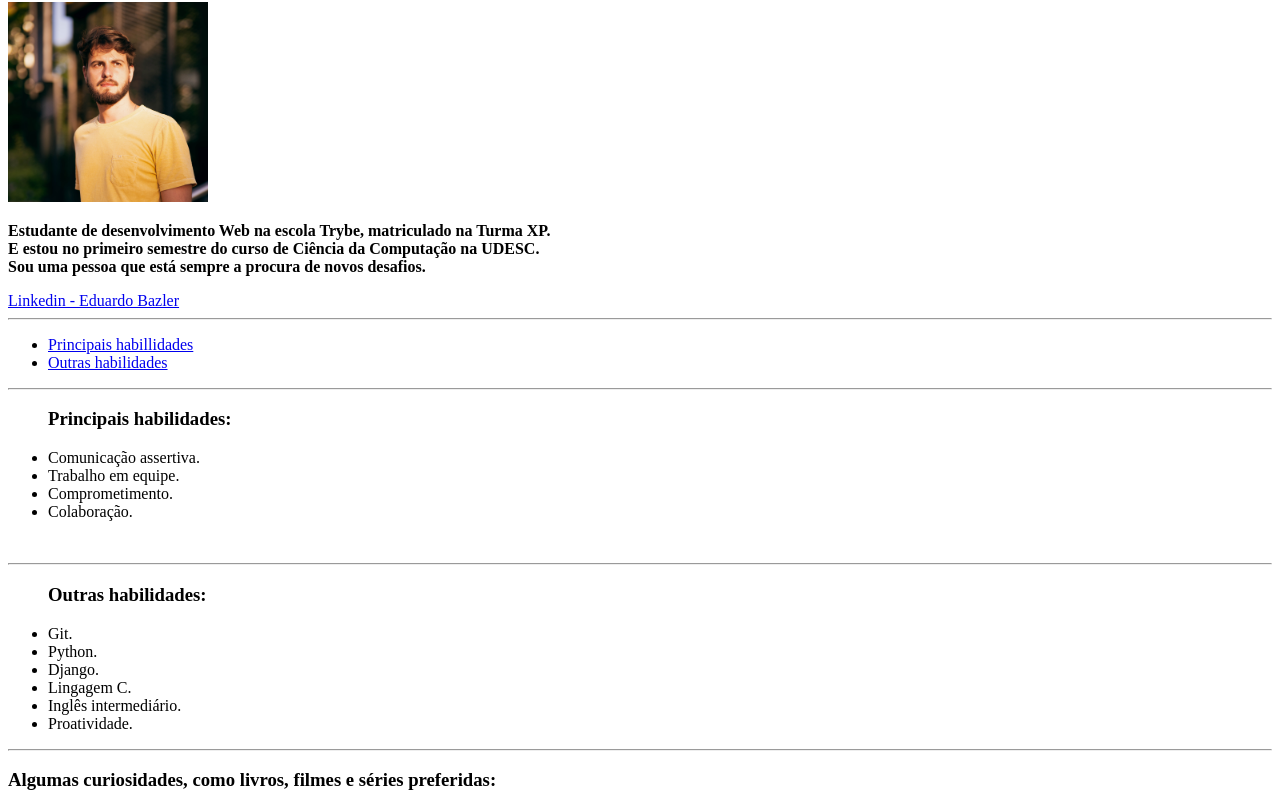
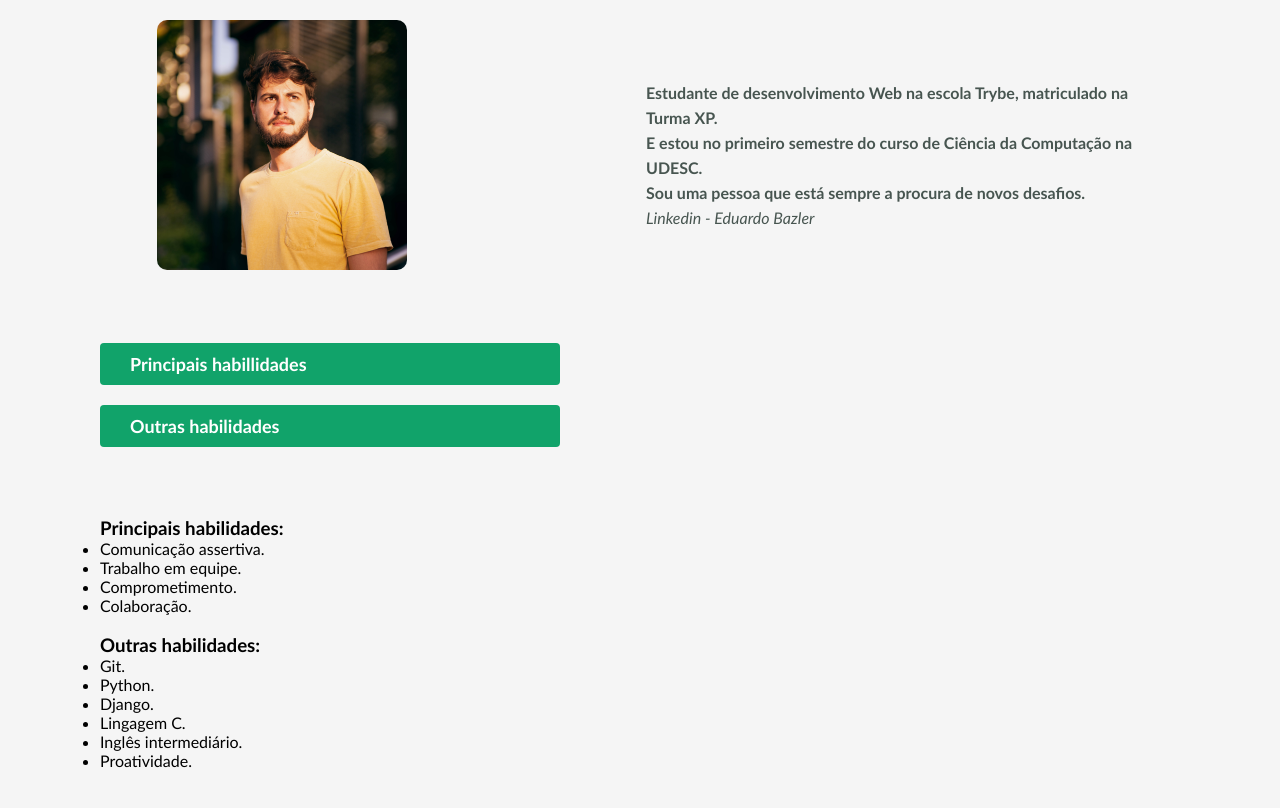
Before and after one commit to eduardobazler/eduardobazler.github.io, a plain HTML site: page index.html in a window 1280 px wide. Shown: the part 78-886 px from the top of the page. Drawn offline with Linux system fonts and the light colour scheme.

Commit message:
primeira edição

```diff
--- a/index.html
+++ b/index.html
@@ -4,47 +4,62 @@
     <meta charset="UTF-8" />
     <meta http-equiv="X-UA-Compatible" content="IE=edge" />
     <meta name="viewport" content="width=device-width, initial-scale=1.0" />
+    <link rel="stylesheet" href="style.css" />
     <title>Eduardo Bazler</title>
   </head>
-  <body>
+
+    <div class="header">
       <h1>Eduardo Bazler</h1>
-
+    </div>
+    <div class="apresentacao">
+      <div class="apresentacao-esquerda">
         <img
+          class="picture"
           src="imagens/eduardo.jpg"
           alt="foto de Eduardo Bazler"
-      width="200px;"
         />
+      </div>
 
+      <div class="apresentacao-direita">
         <p>
           <strong
-        >Estudante de desenvolvimento Web na escola Trybe, matriculado na Turma
-        XP.
+            >Estudante de desenvolvimento Web na escola Trybe, matriculado na
+            Turma XP.
             <br />
-        E estou no primeiro semestre do curso de Ciência da Computação na UDESC.
+            E estou no primeiro semestre do curso de Ciência da Computação na
+            UDESC.
             <br />
             Sou uma pessoa que está sempre a procura de novos desafios.
           </strong>
         </p>
+        <a
+          href="https://www.linkedin.com/in/eduardo-bazler-782495127/"
+          target="_blanck"
+          >Linkedin - Eduardo Bazler</a
+        >
+      </div>
+      <div class="clear"></div>
+    </div>
 
-    <a href="https://www.linkedin.com/in/eduardo-bazler-782495127/" target="_blanck">Linkedin - Eduardo Bazler</a>
 
-    <hr>
+    <div class="referencia-botao">
+      <a href="#principais_habilidades" class="button " >Principais habillidades</a>
+      <a href="#Outras_habilidades" class="button" >Outras habilidades</a>
+    </div>
+
+
+    <div class="lista-habilidades">
       <ul>
-      <li><a href="#principais_habilidades" >Principais habillidades</a></li>
-      <li><a href="#Outras_habilidades">Outras habilidades</a></li>
-    </ul>
-    <hr>
-    <ul id= principais_habilidades>
-      <h3>Principais habilidades:</h3>
+        <h3 class="hero-title">Principais habilidades:</h3>
         <li>Comunicação assertiva.</li>
         <li>Trabalho em equipe.</li>
         <li>Comprometimento.</li>
         <li>Colaboração.</li>
       </ul>
-    <br>
-    <hr>
-    <ul id="Outras_habilidades">
-        <h3>Outras habilidades:</h3>
+      <br />
+
+      <ul >
+        <h3 class="hero-title">Outras habilidades:</h3>
         <li>Git.</li>
         <li>Python.</li>
         <li>Django.</li>
@@ -52,26 +67,34 @@
         <li>Inglês intermediário.</li>
         <li>Proatividade.</li>
       </ul>
+    </div>
 
-    <hr>
+    <hr />
     <h3>Algumas curiosidades, como livros, filmes e séries preferidas:</h3>
-    <ol> <h4> Meus 5 livros preferidos:</h4>
+    <ol>
+      <h4>Meus 5 livros preferidos:</h4>
       <li><strong>Cem Anos de Solidão</strong>, Gabriel García Márquez</li>
-        <li><strong>Sapiens - Uma Breve História da Humanidade</strong>, Yuval Harari</li>
+      <li>
+        <strong>Sapiens - Uma Breve História da Humanidade</strong>, Yuval
+        Harari
+      </li>
       <li><strong>A Cabana</strong>, William P. Young</li>
       <li><strong>Demian</strong>, Hermann Hesse</li>
-        <li><strong>Astrofísica Para Gente Com Pressa: Uma Viagem Rápida Ao Cosmos</strong>, Neil deGrasse Tyson</li>
-
+      <li>
+        <strong
+          >Astrofísica Para Gente Com Pressa: Uma Viagem Rápida Ao
+          Cosmos</strong
+        >, Neil deGrasse Tyson
+      </li>
     </ol>
-    <br>
-    <ol> <h4> 5 Séries preferidas:</h4>
+    <br />
+    <ol>
+      <h4>5 Séries preferidas:</h4>
       <li><strong>Cosmos: A Spacetime Odyssey</strong></li>
       <li><strong>modern family</strong></li>
       <li><strong>The Big Bang theory</strong></li>
       <li><strong>Friends</strong></li>
       <li><strong>Atypical</strong></li>
-
     </ol>
-
   </body>
 </html>
--- /dev/null
+++ b/style.css
@@ -0,0 +1,91 @@
+* {
+    margin: 0%;
+    padding: 0%;
+}
+
+body {
+    font-family: 'Gill Sans', 'Gill Sans MT', Calibri, 'Trebuchet MS', sans-serif;
+    background-color: #f5f5f5;
+}
+
+.header {
+    text-align: center;
+    padding: 20px;
+    color: #0a7e51;
+    font-size: 20px;
+    background-color: #f5f5f5;
+
+}
+
+.apresentacao {
+    padding: 10px;
+    text-align: center;
+    position: relative;
+    background-color: #f5f5f5;
+
+}
+
+.picture {
+    width: 250px;
+    border-radius: 4%;
+
+
+}
+
+.apresentacao-esquerda{
+    float: left;
+
+    margin-left: 20px;
+    width: 40%;
+
+}
+
+.apresentacao-direita{
+   float: right;
+   padding: 20px;
+   margin-right: 100px;
+   text-align: left;
+   margin-top: 40px;
+   line-height: 25px;
+   color: #475550;
+   width: 40%;
+
+
+}
+
+.apresentacao-direita a {
+    text-decoration: none;
+    font-style: italic;
+    color: #475550;
+
+
+}
+
+.clear{
+    clear: both;
+}
+
+.referencia-botao{
+    text-align: left;
+    width: 400px;
+    padding-left: 100px;
+    margin-top: 60px;
+}
+
+.button {
+    width: 400px;
+    background-color: #11a36a;
+    color: white;
+    padding: 10px 30px;
+    font-weight: 700;
+    text-decoration: none;
+    border-radius: 4px;
+    text-align: lef;
+    display: block;
+    margin: 20px auto;
+    font-size: 18px;
+  }
+
+.lista-habilidades {
+    padding: 50px 100px;
+}
```
Lines whose indentation alone changed are shown as unchanged.
